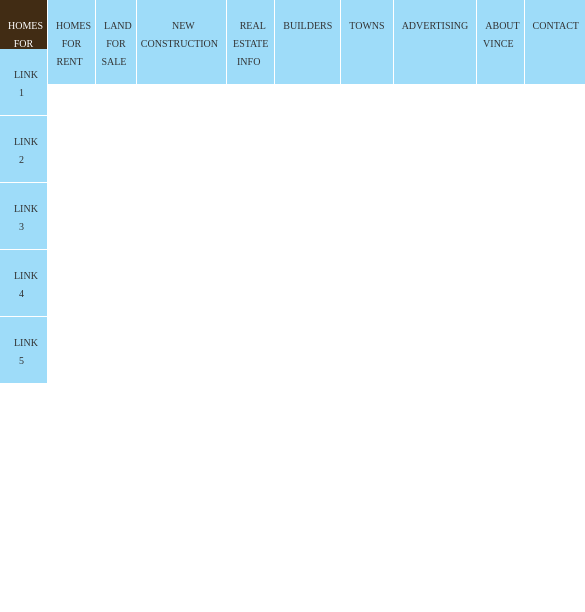
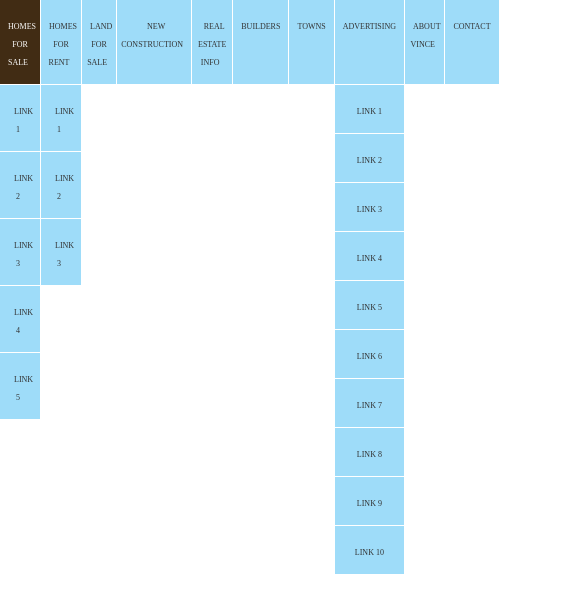
Before and after one commit to nitesh796/assignment5, a plain HTML site: page index.html in a window 390 px wide. Shown: the whole page, 585 px wide, since content can reach past the window. Drawn offline with Linux system fonts and the light colour scheme.

Commit message:
responsive issues resloved

```diff
--- a/css/style.css
+++ b/css/style.css
@@ -38,7 +38,7 @@ body{
 }
 .dropdown-menu {
   list-style: none;
-  display: none;
+  /* display: none; */
   position: absolute;
   width: 100%;
   padding: 0;
@@ -58,6 +58,16 @@ body{
   color: #333;
 }
 
+@media (max-width: 1440px) {
+  .navbar-list .nav-item a {
+    font-size: 12px;
+    padding: 15px 4px;
+  }
+  .navbar-list > li {
+    padding: 15px 4px;
+  }
+}
+
 @media (max-width: 1024px) {
   .navbar-list .nav-item a {
     font-size: 10px;
@@ -67,3 +77,29 @@ body{
     padding: 15px 4px;
   }
 }
+
+@media (max-width: 850px) {
+  .navbar-list .nav-item a {
+    font-size: 9px;
+    padding: 15px 4px;
+  }
+  .navbar-list > li {
+    padding: 15px 4px;
+  }
+  .dropdown-menu {
+    top: 67px;
+  }
+}
+
+@media (max-width: 664px) {
+  .navbar-list .nav-item a {
+    font-size: 8px;
+    padding: 15px 4px;
+  }
+  .navbar-list > li {
+    padding: 15px 4px;
+  }
+  .dropdown-menu {
+    top: 85px;
+  }
+}
```
